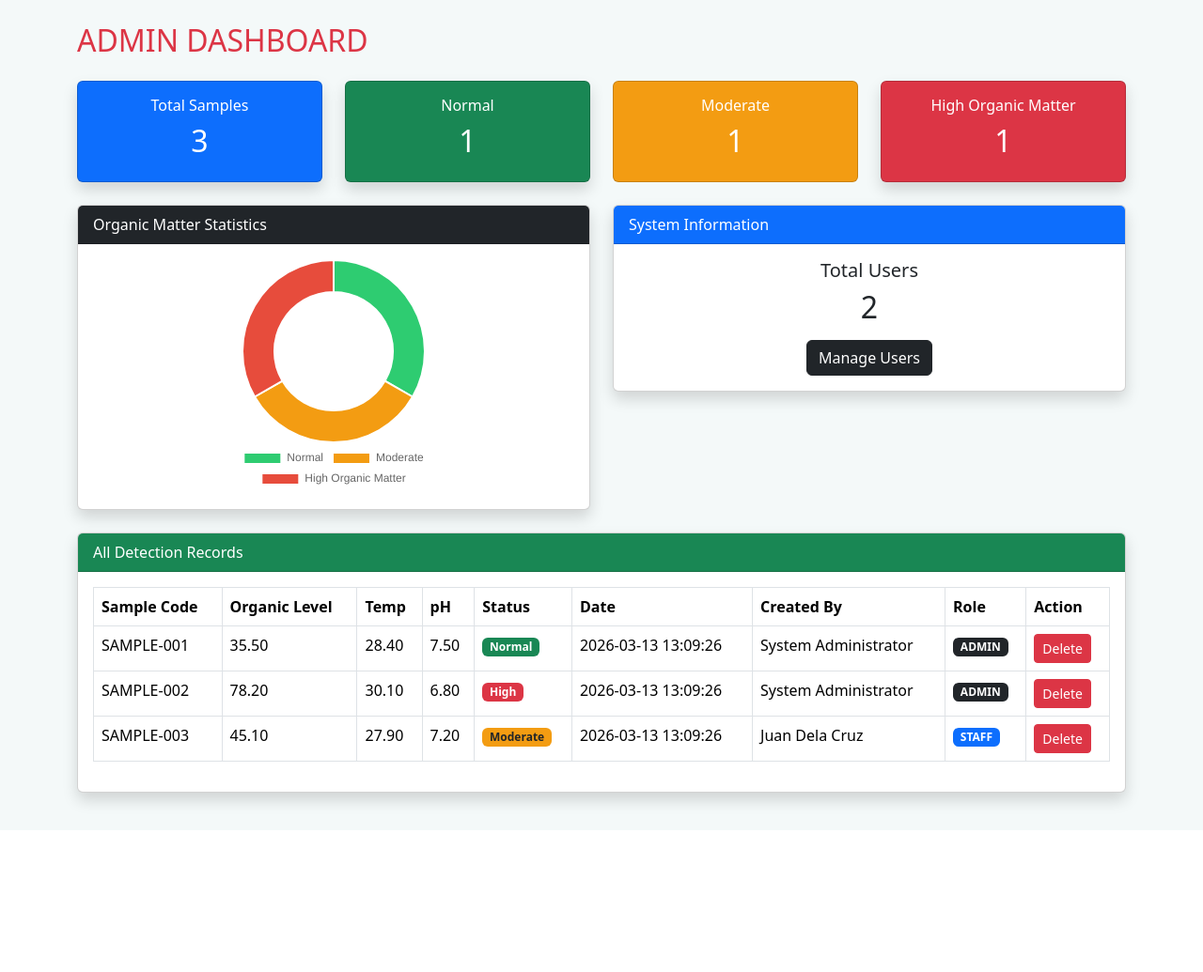
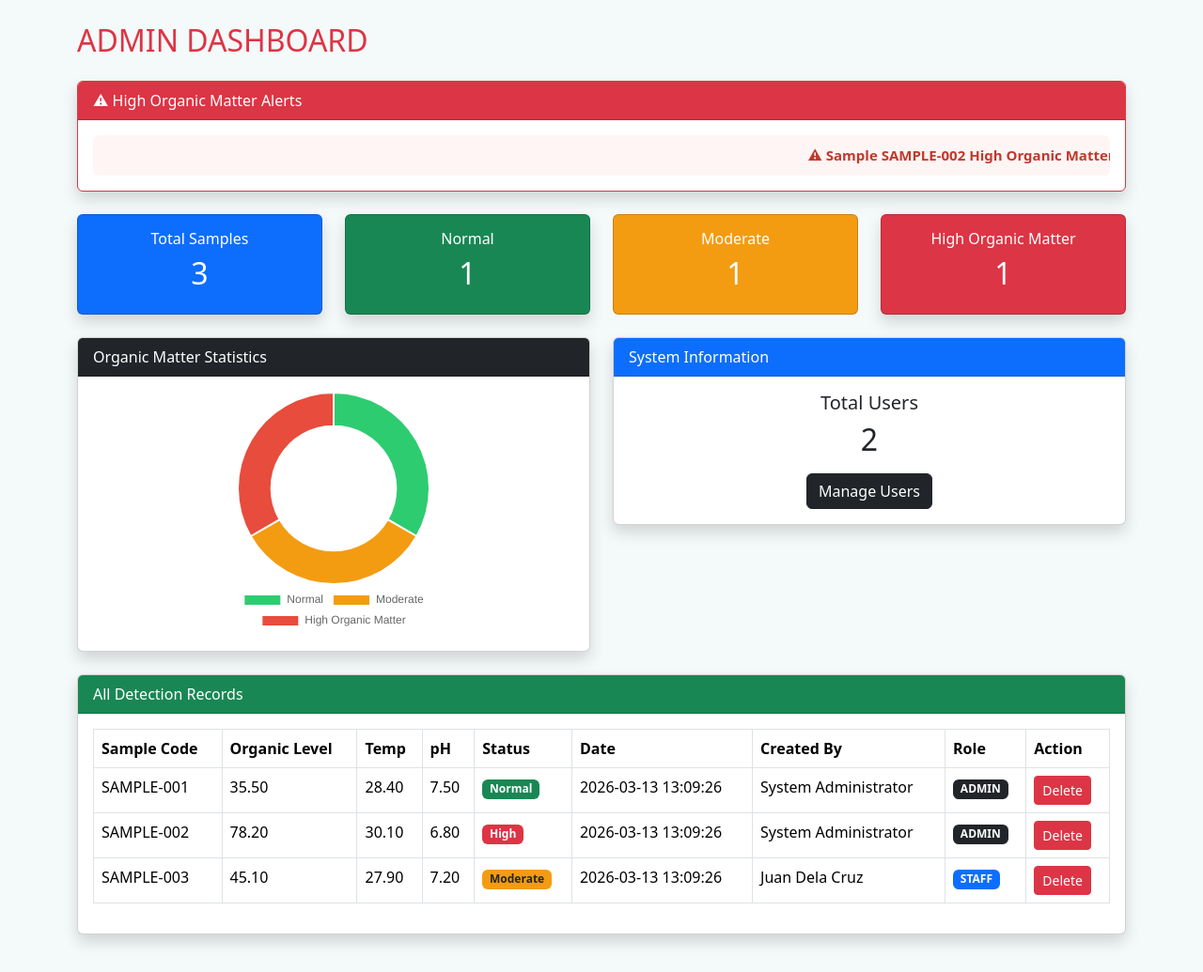
Before and after one commit to joshua762002/Organic-matter-detection-in-tilapya, a PHP site: page /admin_dashboard.php in a window 1280 px wide. Shown: the part 56-1091 px from the top of the page at 94% size. Before the commit the page ends 920 px from the top, so only its background shows below. Run offline with PHP 8.4, Linux system fonts and the light colour scheme; a user stored in the database is signed in; data comes from the database, SQL or seed files in the repository; both versions use the stored data as it was after the commit.

Commit message:
alert alert may mahal na syang iba

```diff
--- a/admin_dashboard.php
+++ b/admin_dashboard.php
@@ -22,18 +22,46 @@ $user_id = (int)$_SESSION["user_id"];
 $userQuery = $conn->query("SELECT * FROM users WHERE user_id = $user_id");
 $user = $userQuery->fetch_assoc();
 
+/* DELETE DETECTION */
+if(isset($_POST['delete_id'])){
+
+    $delete_id = intval($_POST['delete_id']);
+
+    /* delete alerts first to avoid foreign key error */
+    $stmt1 = $conn->prepare("DELETE FROM alerts WHERE detection_id=?");
+    $stmt1->bind_param("i",$delete_id);
+    $stmt1->execute();
+
+    /* delete detection */
+    $stmt2 = $conn->prepare("DELETE FROM detections WHERE detection_id=?");
+    $stmt2->bind_param("i",$delete_id);
+    $stmt2->execute();
+
+    $success = "Detection deleted successfully.";
+}
+
+/* COUNTS */
+
 $total = $conn->query("SELECT COUNT(*) as total FROM detections")->fetch_assoc()['total'];
 
-$normal = $conn->query("SELECT COUNT(*) as total FROM detections WHERE status LIKE '%Normal%'")
-->fetch_assoc()['total'];
+$normal = $conn->query("SELECT COUNT(*) as total FROM detections WHERE status LIKE '%Normal%'")->fetch_assoc()['total'];
 
-$moderate = $conn->query("SELECT COUNT(*) as total FROM detections WHERE status LIKE '%Moderate%'")
-->fetch_assoc()['total'];
+$moderate = $conn->query("SELECT COUNT(*) as total FROM detections WHERE status LIKE '%Moderate%'")->fetch_assoc()['total'];
 
-$high = $conn->query("SELECT COUNT(*) as total FROM detections WHERE status LIKE '%High%'")
-->fetch_assoc()['total'];
+$high = $conn->query("SELECT COUNT(*) as total FROM detections WHERE status LIKE '%High%'")->fetch_assoc()['total'];
 
 $totalUsers = $conn->query("SELECT COUNT(*) as total FROM users")->fetch_assoc()['total'];
+
+/* ALERTS */
+
+$alerts = $conn->query("
+SELECT sample_code, organic_level, detected_at
+FROM detections
+WHERE status LIKE '%High%'
+ORDER BY detected_at DESC
+");
+
+/* LATEST RECORDS */
 
 $latest = $conn->query("
 SELECT detections.*, users.full_name, users.role
@@ -59,8 +87,42 @@ background:#f4f9f9;
 }
 
 .chart-container{
-width:250px;
+width:260px;
 margin:auto;
+}
+
+/* ALERT SLIDER */
+
+.alert-container{
+overflow:hidden;
+background:#fff5f5;
+border-radius:6px;
+padding:10px;
+}
+
+.alert-slider{
+display:flex;
+gap:80px;
+animation:slideAlerts 45s linear infinite;
+}
+
+.alert-item{
+white-space:nowrap;
+color:#c0392b;
+font-weight:600;
+font-size:15px;
+}
+
+@keyframes slideAlerts{
+
+0%{
+transform:translateX(100%);
+}
+
+100%{
+transform:translateX(-100%);
+}
+
 }
 
 </style>
@@ -77,11 +139,13 @@ ADMIN PANEL - Tilapia Organic Matter Detection
 </span>
 
 <div>
+
 <span class="text-white me-3">
 Welcome, <?php echo htmlspecialchars($user['full_name']); ?> (ADMIN)
 </span>
 
 <a href="logout.php" class="btn btn-danger btn-sm">Logout</a>
+
 </div>
 
 </div>
@@ -91,6 +155,58 @@ Welcome, <?php echo htmlspecialchars($user['full_name']); ?> (ADMIN)
 <div class="container mt-4">
 
 <h2 class="mb-4 text-danger">ADMIN DASHBOARD</h2>
+
+<?php if(isset($success)){ ?>
+
+<div class="alert alert-success">
+<?php echo $success; ?>
+</div>
+
+<?php } ?>
+
+
+<!-- ALERT SECTION -->
+
+<div class="card border-danger mb-4 shadow">
+
+<div class="card-header bg-danger text-white">
+⚠ High Organic Matter Alerts
+</div>
+
+<div class="card-body">
+
+<div class="alert-container">
+
+<div class="alert-slider">
+
+<?php if($alerts->num_rows > 0){ ?>
+
+<?php while($alert = $alerts->fetch_assoc()){ ?>
+
+<div class="alert-item">
+
+⚠ Sample <b><?php echo $alert['sample_code']; ?></b>
+High Organic Matter detected (Level: <?php echo $alert['organic_level']; ?>)
+
+</div>
+
+<?php } ?>
+
+<?php }else{ ?>
+
+<div class="alert-item">
+No alerts found
+</div>
+
+<?php } ?>
+
+</div>
+
+</div>
+
+</div>
+
+</div>
 
 
 <div class="row mb-4">
@@ -261,11 +377,15 @@ All Detection Records
 
 <td>
 
-<a href="delete_detection.php?id=<?php echo $row['detection_id']; ?>"
-class="btn btn-sm btn-danger"
-onclick="return confirm('Delete this record?');">
+<form method="POST" onsubmit="return confirm('Delete this record?');">
+
+<input type="hidden" name="delete_id" value="<?php echo $row['detection_id']; ?>">
+
+<button class="btn btn-sm btn-danger">
 Delete
-</a>
+</button>
+
+</form>
 
 </td>
 
@@ -335,11 +455,8 @@ cutout:'65%'
 });
 
 </script>
+
 <div style="height:40px;"></div>
-
-<footer>
-
-</footer>
 
 </body>
 </html>
```
Also changed, not shown: delete_detection.php (+16 -6 lines), organic_tilapia.sql (+19 -18 lines).
